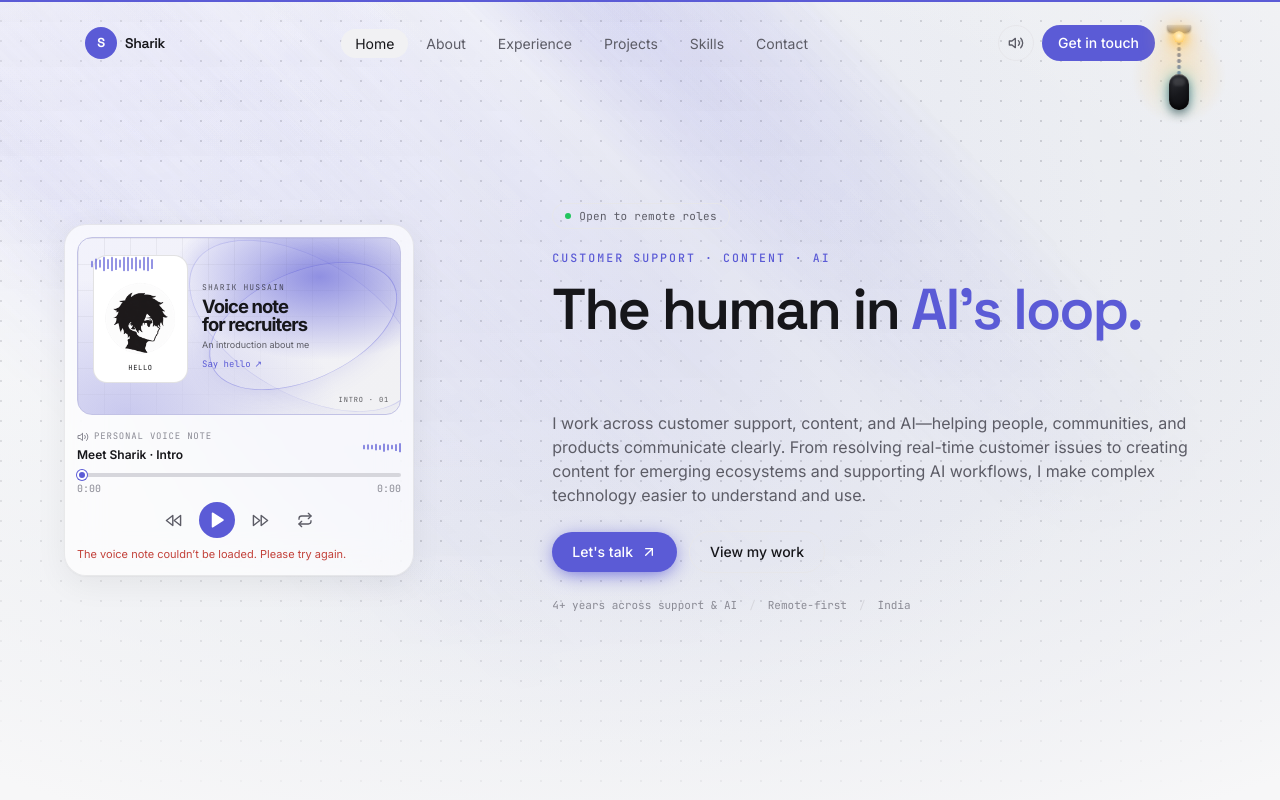
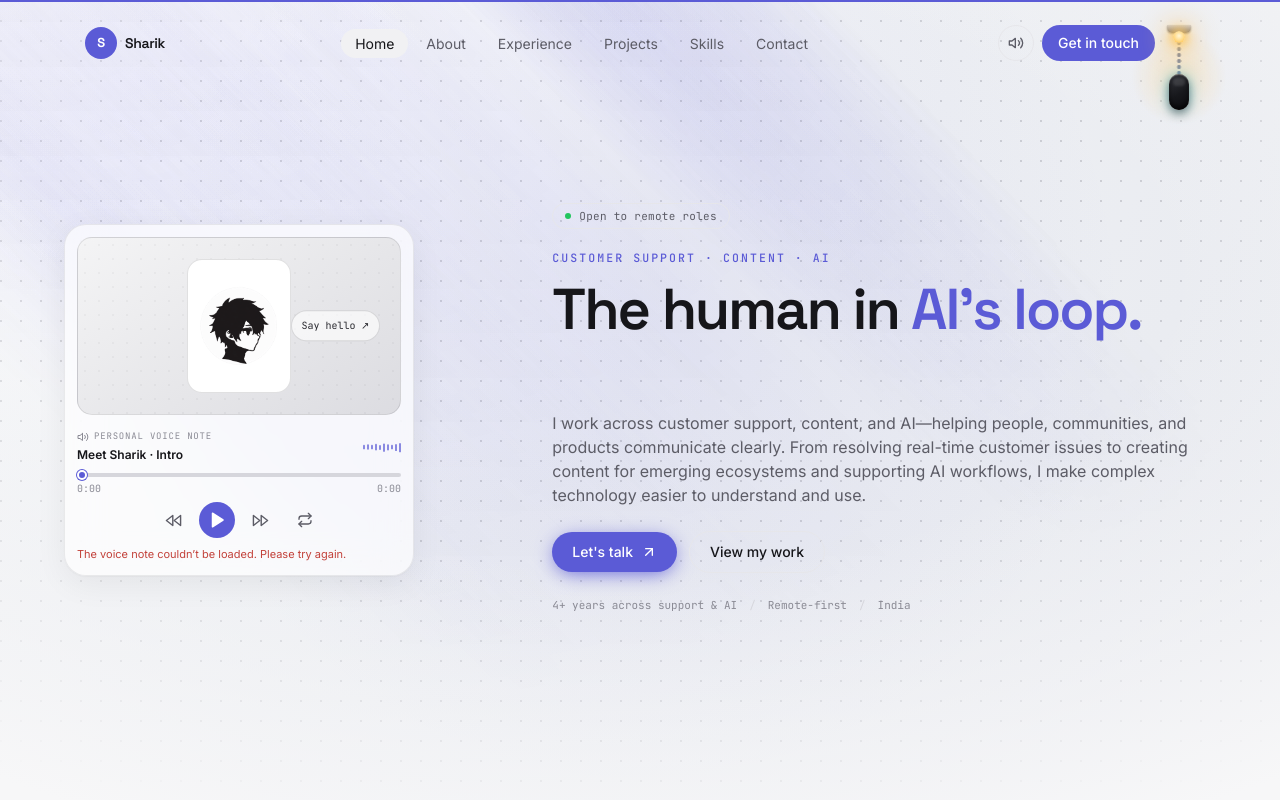
Before and after one commit to isharik/Portfolio, a Next.js app: page / in a window 1280 px wide. Shown: the top 800 px of the page. Built offline with nearby package versions, Linux system fonts and the light colour scheme.

Commit message:
Simplify recruiter intro album cover

```diff
--- a/src/app/globals.css
+++ b/src/app/globals.css
@@ -293,74 +293,49 @@ html.js .particle-title.is-ready .particle-title-semantic {
 .recruiter-album-art {
   position: relative;
   isolation: isolate;
-  display: flex;
   height: 178px;
   overflow: hidden;
-  align-items: flex-end;
-  padding: 13px;
-  border: 1px solid color-mix(in srgb, var(--accent) 26%, var(--border));
+  border: 1px solid rgba(35, 35, 42, 0.12);
   border-radius: 15px;
-  background:
-    radial-gradient(ellipse at 75% 22%, color-mix(in srgb, var(--accent) 65%, transparent), transparent 43%),
-    radial-gradient(ellipse at 15% 100%, color-mix(in srgb, var(--accent) 27%, transparent), transparent 55%),
-    linear-gradient(145deg, color-mix(in srgb, var(--surface) 92%, var(--accent)), var(--surface-muted));
+  background: linear-gradient(145deg, #f4f4f5 0%, #e6e6e9 58%, #dcdce1 100%);
 }
 .recruiter-album-art::before {
   position: absolute;
-  z-index: -1;
+  z-index: 0;
   inset: 0;
-  background-image: linear-gradient(color-mix(in srgb, var(--fg) 6%, transparent) 1px, transparent 1px), linear-gradient(90deg, color-mix(in srgb, var(--fg) 6%, transparent) 1px, transparent 1px);
-  background-size: 26px 26px;
+  background-image: radial-gradient(rgba(35, 35, 42, 0.13) 0.7px, transparent 0.9px);
+  background-size: 14px 14px;
   content: '';
-  mask-image: linear-gradient(to bottom right, #000, transparent 78%);
+  opacity: 0.32;
 }
-.recruiter-art-orbit {
-  position: absolute;
-  top: 50%;
-  left: 70%;
-  width: 62%;
-  aspect-ratio: 1;
-  border: 1px solid color-mix(in srgb, var(--accent) 40%, transparent);
-  border-radius: 50%;
-  transform: translate(-50%, -50%) rotate(-24deg) scaleY(0.54);
-  box-shadow: 0 0 34px color-mix(in srgb, var(--accent) 16%, transparent);
+.recruiter-art-hello {
+  position: absolute; z-index: 2; top: 50%; right: 20px; display: inline-flex;
+  align-items: center; gap: 0.35rem; padding: 0.45rem 0.6rem; transform: translateY(-50%);
+  border: 1px solid rgba(30, 30, 38, 0.14); border-radius: 999px;
+  background: rgba(255, 255, 255, 0.64); color: #29292f;
+  font-family: var(--font-mono), monospace; font-size: 10px; cursor: pointer;
+  transition: background-color 180ms ease, border-color 180ms ease;
 }
-.recruiter-art-orbit-two { width: 78%; transform: translate(-50%, -50%) rotate(30deg) scaleY(0.54); opacity: 0.55; }
-.recruiter-art-copy { position: absolute; z-index: 2; top: 15px; right: 12px; bottom: 14px; left: 124px; display: grid; gap: 4px; align-content: center; }
-.recruiter-art-copy > span {
-  color: color-mix(in srgb, var(--fg) 68%, transparent);
-  font-family: var(--font-mono), monospace;
-  font-size: 8px;
-  letter-spacing: 0.14em;
-}
-.recruiter-art-copy strong { color: var(--fg); font-size: 1.15rem; letter-spacing: -0.05em; line-height: 0.98; }
-.recruiter-art-copy small { color: var(--fg-muted); font-size: 9px; }
-.recruiter-art-hello {
-  display: inline-flex; width: max-content; align-items: center; gap: 0.25rem; margin-top: 3px; padding: 0;
-  border: 0; background: none; color: var(--accent); font-family: var(--font-mono), monospace;
-  font-size: 9px; cursor: pointer;
-}
+.recruiter-art-hello:hover { border-color: rgba(30, 30, 38, 0.28); background: rgba(255, 255, 255, 0.92); }
 .recruiter-art-hello span { transition: transform 180ms ease; }
 .recruiter-art-hello:hover span { transform: translate(2px, -2px); }
-.recruiter-art-greeting { position: static; max-width: 190px; color: var(--fg); font-size: 8px; }
+.recruiter-art-greeting {
+  position: absolute; z-index: 4; top: 9px; right: 9px; max-width: calc(100% - 18px);
+  padding: 0.42rem 0.62rem; border: 1px solid rgba(30, 30, 38, 0.12);
+  border-radius: 11px 11px 3px 11px; background: rgba(255, 255, 255, 0.94);
+  box-shadow: 0 6px 18px rgba(25, 25, 30, 0.12); color: #25252b;
+  font-size: 10px; line-height: 1.25; animation: recruiter-greeting-in 220ms var(--ease-out) both;
+}
+@keyframes recruiter-greeting-in { from { opacity: 0; transform: translateY(-4px) scale(0.98); } to { opacity: 1; transform: translateY(0) scale(1); } }
 .recruiter-art-avatar {
-  position: absolute;
-  top: 17px; left: 15px; width: 95px; height: 128px; overflow: hidden; padding: 0;
-  border: 1px solid color-mix(in srgb, var(--fg) 12%, transparent); border-radius: 14px;
-  background: #fff; cursor: pointer; transition: transform 260ms var(--ease-out), box-shadow 260ms ease;
+  position: absolute; z-index: 1; top: 50%; left: 50%; width: 104px; height: 134px;
+  overflow: hidden; padding: 0; transform: translate(-50%, -50%);
+  border: 1px solid rgba(35, 35, 42, 0.14); border-radius: 15px;
+  background: #fff; cursor: pointer;
+  transition: transform 260ms var(--ease-out), box-shadow 260ms ease;
 }
-.recruiter-art-avatar:hover { transform: translateY(-2px); box-shadow: 0 8px 20px rgba(0, 0, 0, 0.14); }
+.recruiter-art-avatar:hover { transform: translate(-50%, -52%) scale(1.02); box-shadow: 0 8px 20px rgba(0, 0, 0, 0.14); }
 .recruiter-art-avatar img { object-fit: contain; }
-.recruiter-art-avatar-hint { position: absolute; right: 5px; bottom: 5px; left: 5px; padding: 3px; border-radius: 5px; background: rgba(255, 255, 255, 0.82); color: #17171a; font-family: var(--font-mono), monospace; font-size: 7px; letter-spacing: 0.1em; }
-.recruiter-art-index {
-  position: absolute; right: 11px; bottom: 8px;
-  color: color-mix(in srgb, var(--fg) 68%, transparent);
-  font-family: var(--font-mono), monospace;
-  font-size: 7px; letter-spacing: 0.12em;
-}
-.recruiter-art-bars { position: absolute; top: 12px; left: 13px; display: flex; height: 28px; align-items: center; gap: 2px; opacity: 0.65; }
-.recruiter-art-bars i { display: block; width: 2px; height: var(--bar-height); max-height: 26px; border-radius: 2px; background: var(--accent); transform: scaleY(0.55); }
-.recruiter-album-art.is-playing .recruiter-art-bars i { animation: recruiter-wave 720ms ease-in-out infinite alternate; animation-delay: var(--bar-delay); }
 .recruiter-player-heading { display: flex; align-items: center; gap: 10px; min-width: 0; margin-top: 15px; }
 .recruiter-player-copy {
   display: grid;
@@ -400,11 +375,12 @@ html.js .particle-title.is-ready .particle-title-semantic {
   transform: scaleY(0.55);
 }
 .recruiter-wave.is-playing i {
-  animation: recruiter-wave 680ms ease-in-out infinite alternate;
+  animation: recruiter-wave 440ms ease-in-out infinite alternate;
   animation-delay: var(--bar-delay);
 }
 @keyframes recruiter-wave {
-  to { transform: scaleY(1); }
+  from { transform: scaleY(0.22); opacity: 0.45; }
+  to { transform: scaleY(1); opacity: 1; }
 }
 .recruiter-player-progress { margin-top: 9px; }
 .recruiter-player-progress input {
--- a/src/components/ui/RecruiterIntroPlayer.tsx
+++ b/src/components/ui/RecruiterIntroPlayer.tsx
@@ -77,24 +77,14 @@ export default function RecruiterIntroPlayer() {
         onError={() => setError(true)}
       />
 
-      <div className={`recruiter-album-art${playing ? ' is-playing' : ''}`} aria-label="Sharik voice note cover art">
-        <div className="recruiter-art-orbit recruiter-art-orbit-one" />
-        <div className="recruiter-art-orbit recruiter-art-orbit-two" />
-        <div className="recruiter-art-copy">
-          <span>SHARIK HUSSAIN</span>
-          <strong>Voice note<br />for recruiters</strong>
-          <small>An introduction about me</small>
-          <button type="button" className="recruiter-art-hello" onClick={() => setGreetingIndex((current) => current === null ? 0 : (current + 1) % greetings.length)}>
-            Say hello <span aria-hidden="true">↗</span>
-          </button>
-          {greetingIndex !== null && <span className="recruiter-art-greeting" role="status" aria-live="polite">{greetings[greetingIndex]}</span>}
-        </div>
+      <div className={`recruiter-album-art${playing ? ' is-playing' : ''}`} aria-label="Sharik avatar cover art">
         <button type="button" className="recruiter-art-avatar" aria-label="Say hello to Sharik" onClick={() => setGreetingIndex((current) => current === null ? 0 : (current + 1) % greetings.length)}>
           <Image src="/anime-avatar.png" alt="Anime avatar" fill sizes="120px" />
-          <span className="recruiter-art-avatar-hint">HELLO</span>
         </button>
-        <div className="recruiter-art-bars" aria-hidden="true">{bars.slice(0, 16).map((height, index) => <i key={index} style={{ '--bar-height': `${height}px`, '--bar-delay': `${index * 32}ms` } as CSSProperties} />)}</div>
-        <span className="recruiter-art-index">INTRO · 01</span>
+        <button type="button" className="recruiter-art-hello" onClick={() => setGreetingIndex((current) => current === null ? 0 : (current + 1) % greetings.length)}>
+          Say hello <span aria-hidden="true">↗</span>
+        </button>
+        {greetingIndex !== null && <span className="recruiter-art-greeting" role="status" aria-live="polite">{greetings[greetingIndex]}</span>}
       </div>
 
       <div className="recruiter-player-heading">
```
